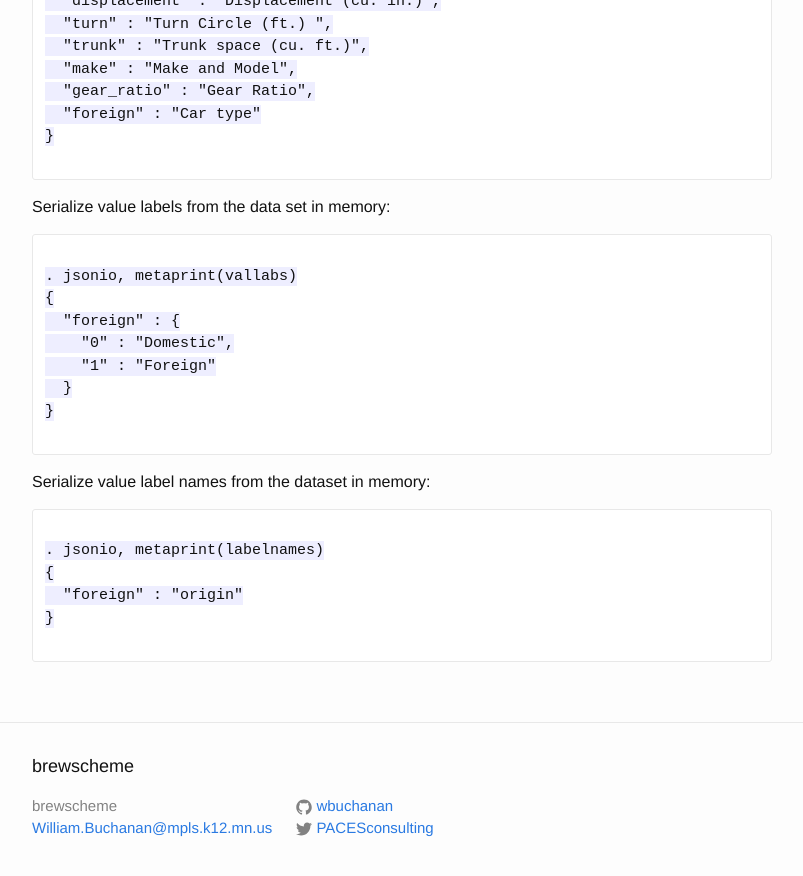
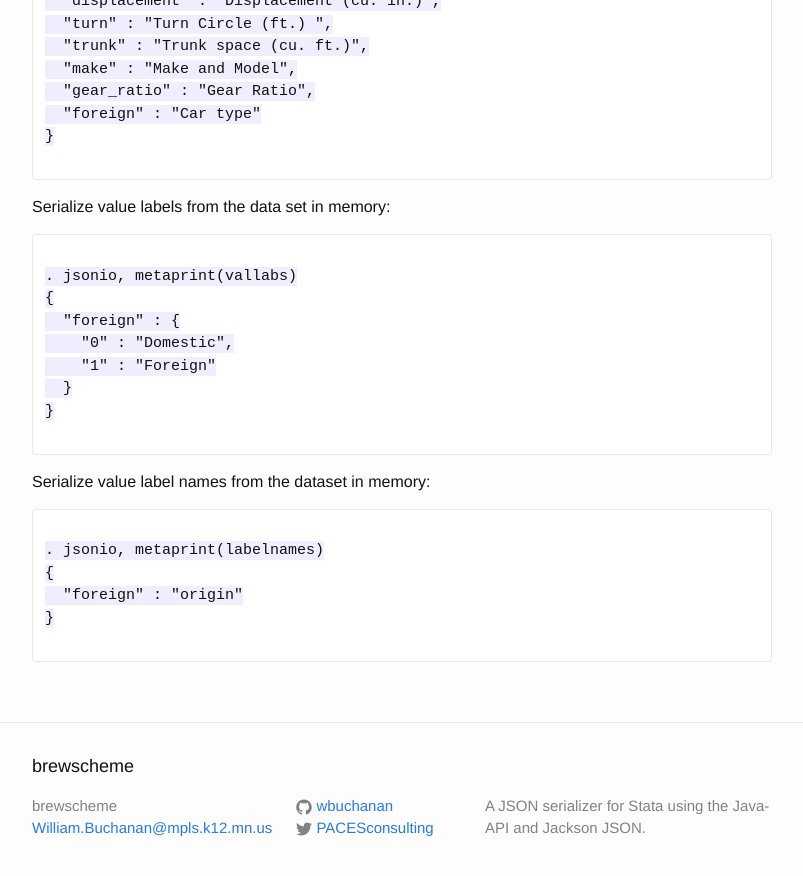
Before and after one commit to wbuchanan/StataJSON, a Jekyll site: the page built from about.md, in a window 1280 px wide and 900 px high, scrolled down 5777 px. Shown: the top 876 px of the window, without its empty margins (238-1041 px from the left). Built offline with Jekyll 4.4.1, drawn with Linux system fonts in a browser that asks for light colours.

Commit message:
Updated config file.

```diff
--- a/_config.yml
+++ b/_config.yml
@@ -1,8 +1,8 @@
 # Site settings
 title: brewscheme
 email: William.Buchanan@mpls.k12.mn.us
-description:
-baseurl: "/" # Name of the repository
+description: A JSON serializer for Stata using the Java-API and Jackson JSON.
+baseurl: "/StataJSON" # Name of the repository
 url: "https://wbuchanan.github.io" # the base hostname & protocol for your site
 twitter_username: PACESconsulting
 github_username:  wbuchanan
```
